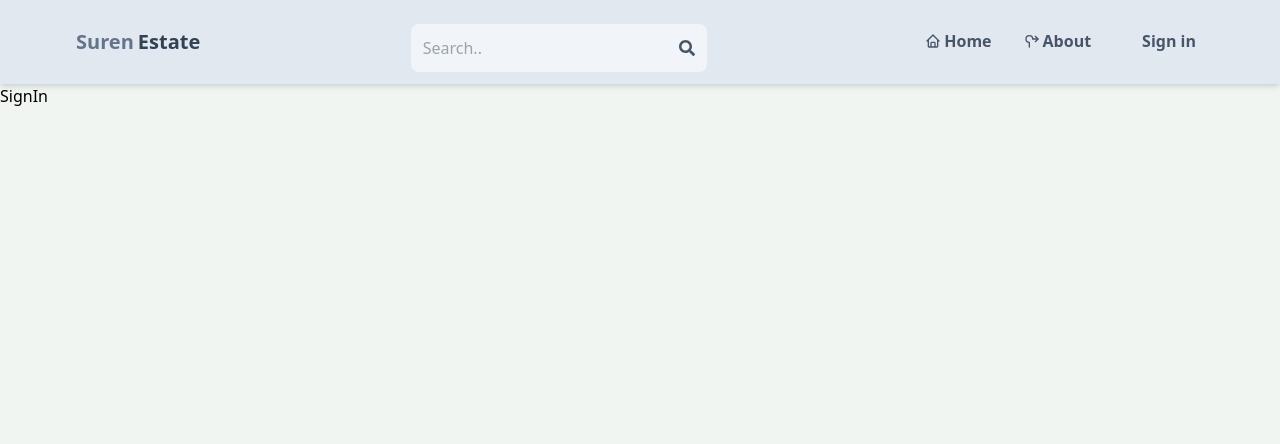
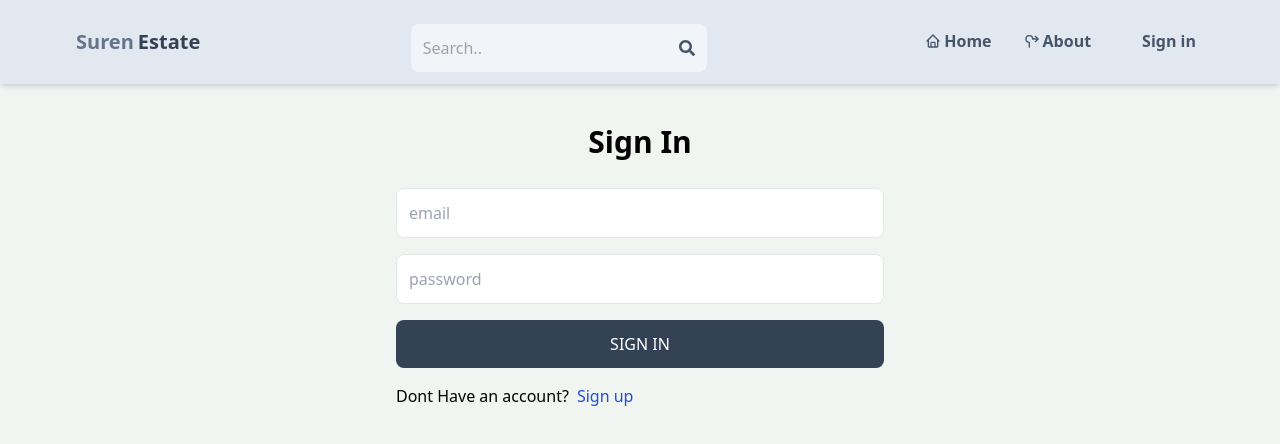
Before and after one commit to Suren06/stars-space, a React (Vite) app in the folder client/: page /sign-in in a window 1280 px wide. Shown: the top 444 px of the page. Built offline with nearby package versions, Linux system fonts and the light colour scheme; some icons are missing.

Commit message:
complete sign in page functionality

```diff
--- a/client/src/components/Header.jsx
+++ b/client/src/components/Header.jsx
@@ -38,7 +38,7 @@ const Header = () => {
             <li
               className={`flex items-center gap-[3px] px-2 hover:bg-gray-300 rounded-lg  cursor-pointer py-2 font-semibold text-slate-600 border-b-[3px]
               border-b-transparent hover:text-blue-700 ${
-                pathMatchRoute("/") && "text-blue-700 border-b-blue-700"
+                pathMatchRoute("/") && "text-blue-800 border-b-blue-800"
               }`}
             >
               <BiHome size="16px" />
@@ -50,7 +50,7 @@ const Header = () => {
             <li
               className={`flex items-center gap-[3px] px-2 hover:bg-gray-300 rounded-lg cursor-pointer py-2 font-semibold text-slate-600 border-b-[3px]
                border-b-transparent hover:text-blue-700 ${
-                 pathMatchRoute("/about") && "text-blue-700 border-b-blue-700"
+                 pathMatchRoute("/about") && "text-blue-800 border-b-blue-800"
                }`}
             >
               <TbArrowRoundaboutRight size="16px" />
@@ -61,7 +61,7 @@ const Header = () => {
             <li
               className={`flex items-center gap-[3px] px-2 hover:bg-gray-300 rounded-lg cursor-pointer py-2 font-semibold text-slate-600 border-b-[3px]
                border-b-transparent hover:text-blue-700 ${
-                 pathMatchRoute("/sign-in") && "text-blue-700 border-b-blue-700"
+                 pathMatchRoute("/sign-in") && "text-blue-800 border-b-blue-800"
                }`}
             >
               <PiSignInBold size="16px" />
--- a/client/src/pages/SignIn.jsx
+++ b/client/src/pages/SignIn.jsx
@@ -1,5 +1,78 @@
+import { useState } from "react";
+import { Link, useNavigate } from "react-router-dom";
+
 const SignIn = () => {
-  return <div>SignIn</div>;
+  const [formData, setFormData] = useState({});
+  const [error, setError] = useState(null);
+  const [loading, setLoading] = useState(false);
+  const navigate = useNavigate();
+
+  const handleChange = (e) => {
+    setFormData({ ...formData, [e.target.id]: e.target.value });
+  };
+  console.log(formData);
+
+  const handleSubmit = async (e) => {
+    e.preventDefault();
+    try {
+      setLoading(true);
+      const res = await fetch("api/auth/signin", {
+        method: "POST",
+        headers: {
+          "Content-Type": "application/json",
+        },
+        body: JSON.stringify(formData),
+      });
+      const data = await res.json();
+      if (data.success === false) {
+        setError(data.message);
+        setLoading(false);
+        return;
+      }
+      setLoading(false);
+      setError(null);
+      navigate("/");
+      console.log(data);
+    } catch (error) {
+      setLoading(false);
+      setError(error.message);
+    }
+  };
+
+  return (
+    <div className="max-w-lg p-3 mx-auto">
+      <h1 className="text-3xl font-semibold text-center my-7">Sign In</h1>
+      <form className="flex flex-col gap-4" onSubmit={handleSubmit}>
+        <input
+          type="email"
+          placeholder="email"
+          className="p-3 border rounded-lg"
+          id="email"
+          onChange={handleChange}
+        />
+        <input
+          type="password"
+          placeholder="password"
+          className="p-3 border rounded-lg"
+          id="password"
+          onChange={handleChange}
+        />
+        <button
+          disabled={loading}
+          className="p-3 text-white uppercase rounded-lg bg-slate-700 hover:opacity-95 disabled:opacity-50"
+        >
+          {loading ? "Loading...." : "Sign In"}
+        </button>
+      </form>
+      <div className="flex gap-2 mt-4">
+        <p>Dont Have an account?</p>
+        <Link to={"/sign-up"}>
+          <span className="text-blue-700"> Sign up</span>
+        </Link>
+      </div>
+      {error && <p className="mt-5 text-red-500">{error}</p>}
+    </div>
+  );
 };
 
 export default SignIn;
--- a/client/src/pages/SignUp.jsx
+++ b/client/src/pages/SignUp.jsx
@@ -16,7 +16,7 @@ const SignUp = () => {
     e.preventDefault();
     try {
       setLoading(true);
-      const res = await fetch("api/auth/signup", {
+      const res = await fetch("/api/auth/signup", {
         method: "POST",
         headers: {
           "Content-Type": "application/json",
@@ -73,7 +73,9 @@ const SignUp = () => {
       </form>
       <div className="flex gap-2 mt-4">
         <p>Have an account?</p>
-        <Link to={"/sign-in"}></Link>
+        <Link to={"/sign-in"}>
+          <span className="text-blue-700"> Sign In</span>
+        </Link>
       </div>
       {error && <p className="mt-5 text-red-500">{error}</p>}
     </div>
```
Also changed, not shown: client/vite.config.js (+5 -4 lines).
